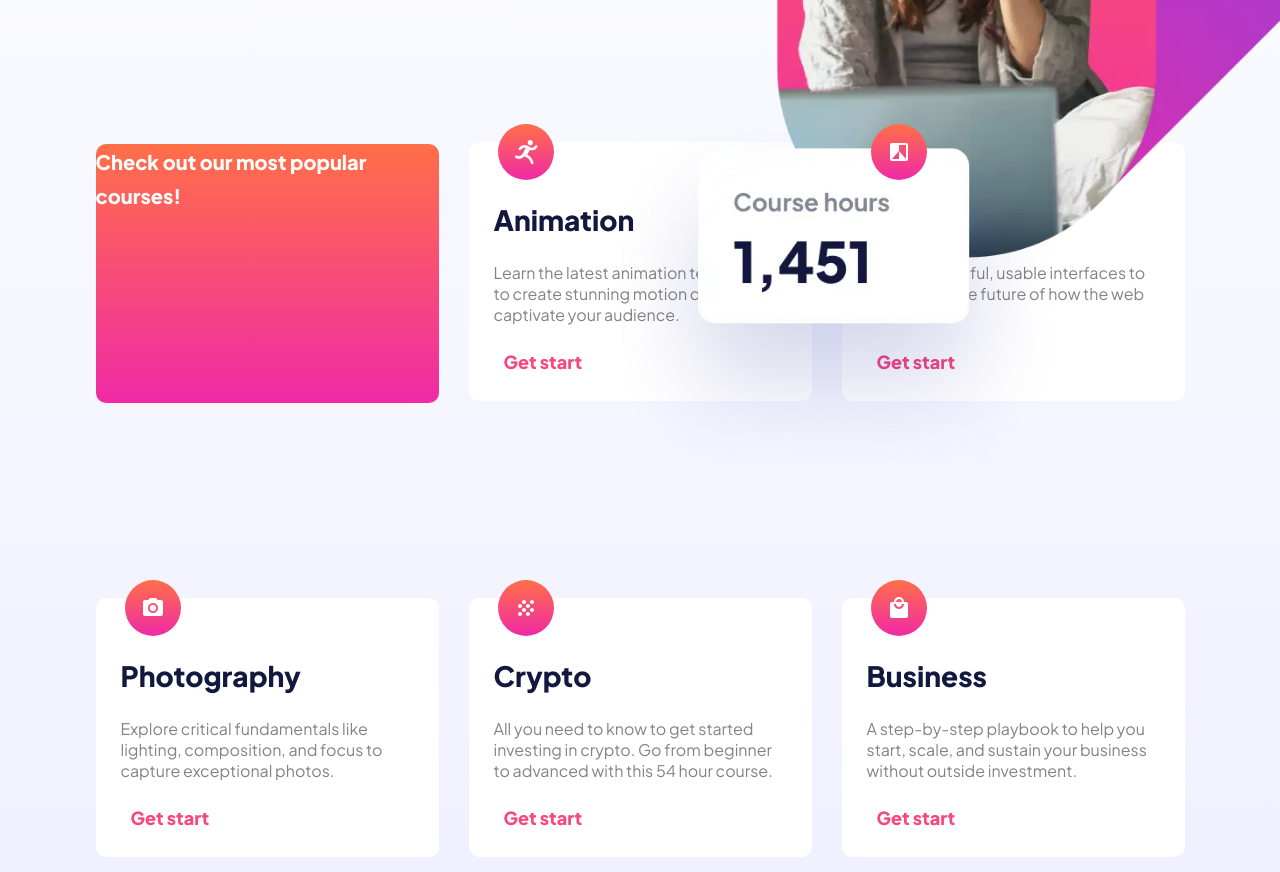
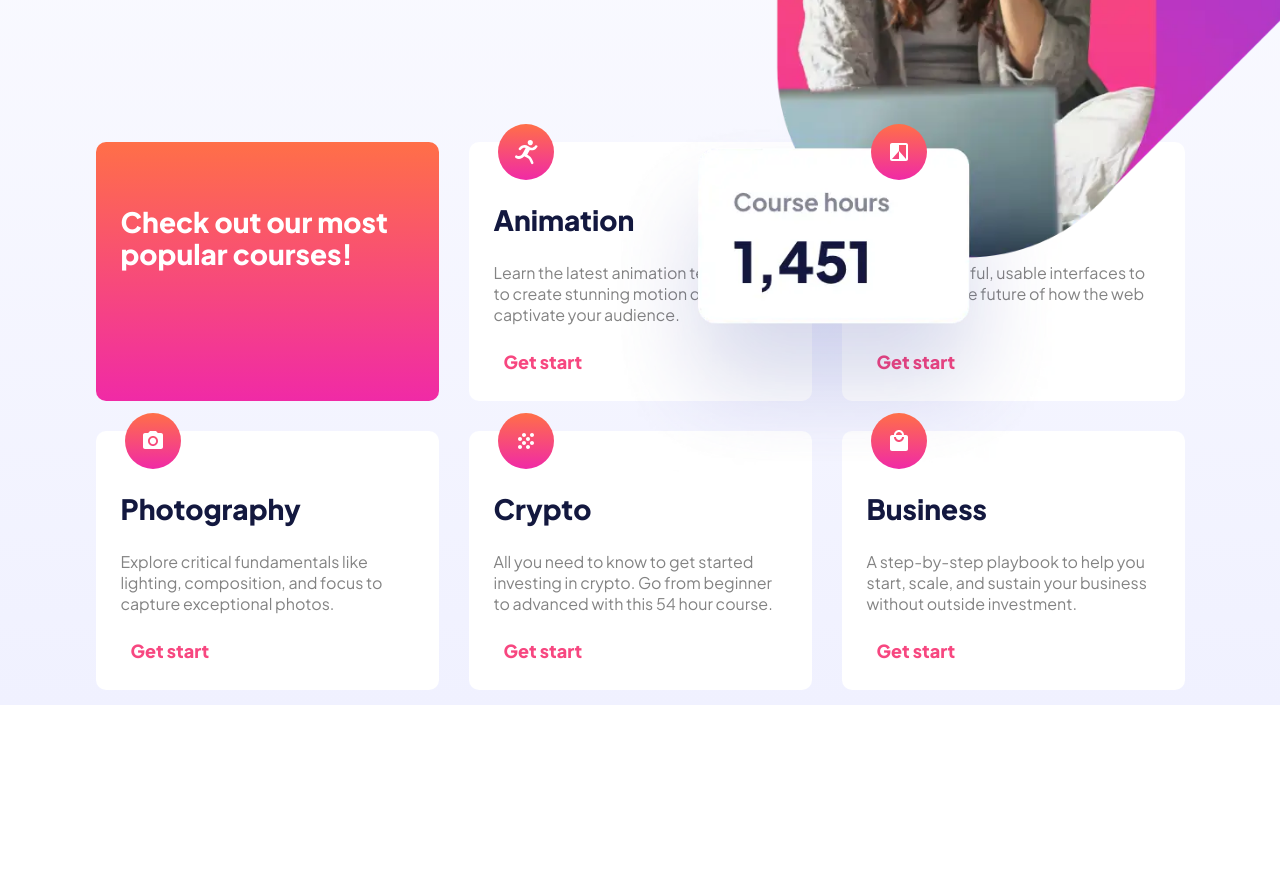
Before and after one commit to PiriyaLapa/Skilled-e-learning-landing-page, a React (Create React App) app: page / in a window 1280 px wide. Shown: the part 560-1432 px from the top of the page. After the commit the page ends 1265 px from the top, so only its background shows below. Built offline with nearby package versions, Linux system fonts and the light colour scheme.

Commit message:
update and try to deploy

```diff
--- a/src/Helper/helper.tsx
+++ b/src/Helper/helper.tsx
@@ -3,12 +3,14 @@ import DesignIcon from "../components/Icons/DesignIcon";
 import PhotographIcon from "../components/Icons/PhotographIcon";
 import CryptoIcon from "../components/Icons/CryptoIcon";
 import BusinessIcon from "../components/Icons/BusinessIcon";
+import FreeIcon from '../components/Icons/FreeIcon';
 import {ReactNode} from 'react';
 // Iconrender
 export const getIconComponent = (id: number): ReactNode => {
     switch (id) {
         case 0:
-            return ;
+            // return <AnimationIcon/>;
+            return <FreeIcon/>;
         case 1:
             return <AnimationIcon />;
         case 2:
--- a/src/components/Cards/Cards.tsx
+++ b/src/components/Cards/Cards.tsx
@@ -18,9 +18,6 @@ export default class Card extends Component<dataProps> {
         <span>{title}</span>
         <span>{content}</span>
         {id > 0 ? <span>Get start</span> : null}
-        {/* {iconComponent}
-        <span>{title}</span>
-        <span>{content}</span> */}
       </StyledCards>
     );
   }
--- a/src/components/Cards/styleds.ts
+++ b/src/components/Cards/styleds.ts
@@ -9,7 +9,8 @@ export const StyledCards = styled.div`
   border-radius: 10px;
   background-color: white;
   margin: 15px;
-  display:inline-block;
+  display:inline-table;
+
 
 
   :nth-child(2) {
--- /dev/null
+++ b/src/components/Icons/FreeIcon.tsx
@@ -0,0 +1,14 @@
+import { Component, ReactNode } from 'react';
+import { StyledFreenIcon } from './styleds';
+
+export default class FreeIcon extends Component {
+    render(): ReactNode {
+        return (
+            <StyledFreenIcon>
+                <svg height="56" width="56">
+                    <circle cx="50" cy="50" r="40" stroke="none" stroke-width="3" fill="transparent" />
+                </svg>
+            </StyledFreenIcon>
+        )
+    }
+}
--- a/src/components/Icons/styleds.ts
+++ b/src/components/Icons/styleds.ts
@@ -1,13 +1,16 @@
 import styled from "styled-components";
 
 export const StyledAnimation = styled.div`
-  display: inline-block;
-  position: relative;
+  /* display: inline-block; */
+  display:inline-block;
+  position:relative;
   top: -18px;
   left:29px;
+
 `;
 
 export const StyledBusinessIcon = styled(StyledAnimation)``;
 export const StyledPhographIcon = styled(StyledAnimation)``;
 export const StyledDesignIcon = styled(StyledAnimation)``;
 export const StyledCrytoIcon = styled(StyledAnimation)``;
+export const StyledFreenIcon= styled(StyledAnimation)``;
--- a/src/pages/LandingPage/sections/styles.ts
+++ b/src/pages/LandingPage/sections/styles.ts
@@ -79,8 +79,10 @@ export const StyledCardSection = styled.section`
     font-weight: 800;
     line-height: 32px;
     color: #fff;
-    position:relative;
-    top:-165px;
+    :nth-child(2){
+      color:#fff;
+    }
+
   }
 
 
```
